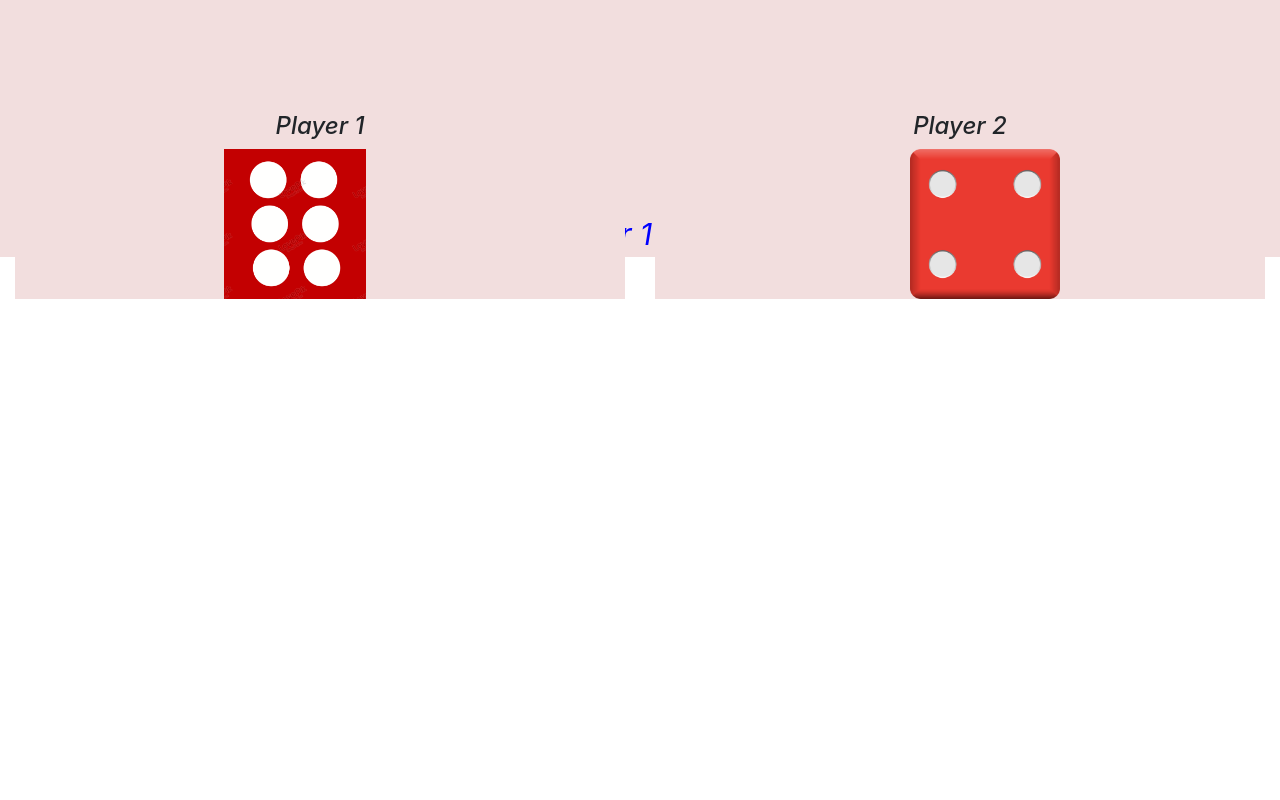
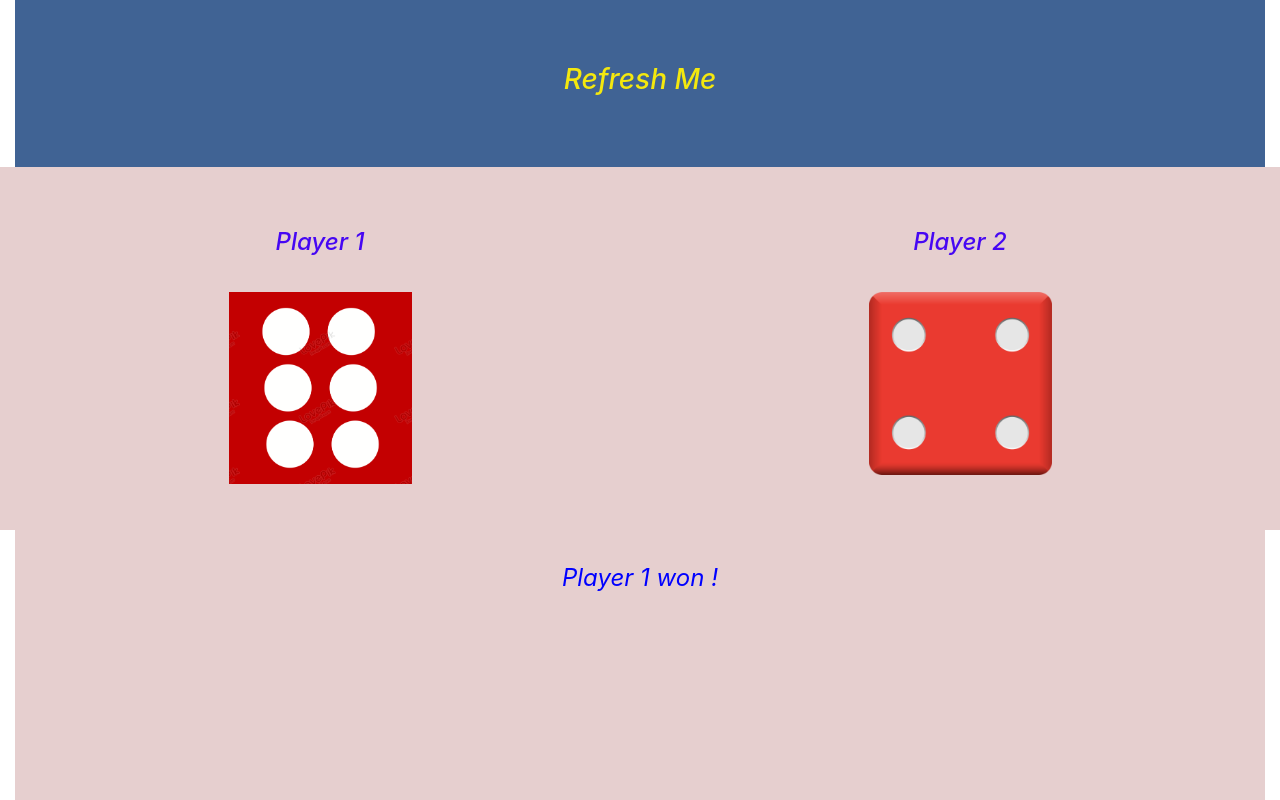
Before and after one commit to Prabhat1137/All-In-One, a plain HTML site: page game space/dice/dice.html in a window 1280 px wide. Shown: the top 800 px of the page. Drawn offline with nearby package versions, Linux system fonts and the light colour scheme.

Commit message:
Update dice.css

```diff
--- a/game space/dice/dice.css
+++ b/game space/dice/dice.css
@@ -1,60 +1,48 @@
-#heading{
-    height: 200px;
-    text-align: center;
-    text-decoration: solid;
-    /* background: #8bede6; */
-    font-size: 400%;
-    margin-top: -88px;
+.img{
+    /* background: #000; */
+    margin: auto;
+    width: 75%;
+    height: 75%;
+}
+#img1{
+    display: block;
+    margin-left: auto;
+    margin-right: auto;
+    max-height:40%;
+    max-width: 40%;
+    /* background-color: aqua; */
+    padding-top: 6%;
+    padding-bottom: 10%;
+}
+#img2{
+    display: block;
+    margin-left: auto;
+    margin-right: auto;
+    max-height:40%;
+    max-width: 40%;
+    /* background-color: aqua; */
+    padding-top: 6%;
+    padding-bottom: 10%;
 
 }
+
 .player{
-    height: 100px;
+    padding-top: 10%;
+    background: #e6cfcf;
+    color: rgb(70, 7, 243);
+}
+.result{
+    padding-top: 30px;
+    background: #e6cfcf;
+    padding-bottom: 40%;
+    font-size: x-large;
+}
+#heading{
+    background: #406394;
+    padding-top: 5%;
+    padding-bottom: 5%;
+    font-size: 300%;
     text-align: center;
-    /* background: #e9a9a9; */
-}
-
-#player1{
-    margin-right: 150px;
-    font-size: 30px;
+    color: rgb(244, 232, 14);
 
 }
-#player2{
-    margin-left: 150px;
-    font-size: 30px;
-}
-
-.point{
-    /* background: #ee78c9; */
-    height: 300px;
-    text-align: center;
-}
-#p1Point{
-    margin-right: 150px;
-    margin-top:30px;
-}
-#p2Point{
-    margin-left: 150px;
-}
-.reasult{
-    margin-top: -30px;
-    height: 300px;
-    /* background: #d26c6c; */
-}
-#res{
-    font-size: 30px;
-    text-align: center;
-}
-#img1{
-    max-height:150px;
-    max-width: 150px;
-    margin-right: 50px;
-}
-
-#img2{
-    max-height:150px;
-    max-width: 150px;
-    margin-left: 50px;
-}
-div{
-    background: #f2dede;
-}
```
